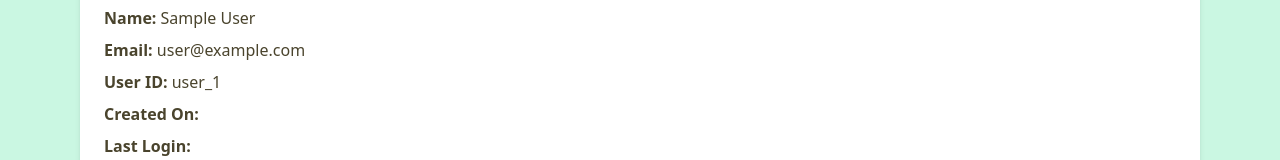
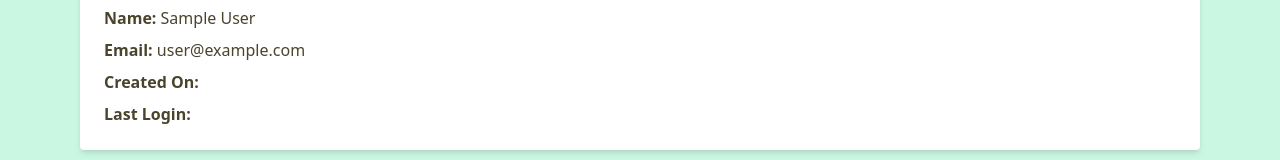
Before and after one commit to NaomiGonz/AICoffee-Machine, a React (Vite) app in the folder webApp/: page /account in a window 1280 px wide. Shown: the part 166-326 px from the top of the page. Built offline with nearby package versions, Linux system fonts and the light colour scheme; no server answers; the database is empty; sample sign-in values are in the browser's storage.

Commit message:
removed user id

```diff
--- a/webApp/src/pages/Account.jsx
+++ b/webApp/src/pages/Account.jsx
@@ -79,7 +79,6 @@ const Account = () => {
             <div className="bg-white shadow-md rounded p-6 space-y-2 text-[var(--color-espresso)]">
               <p><strong>Name:</strong> {userInfo.name}</p>
               <p><strong>Email:</strong> {userInfo.email}</p>
-              <p><strong>User ID:</strong> {userInfo.uid}</p>
               <p><strong>Created On:</strong> {userInfo.created}</p>
               <p><strong>Last Login:</strong> {userInfo.lastLogin}</p>
             </div>
```
